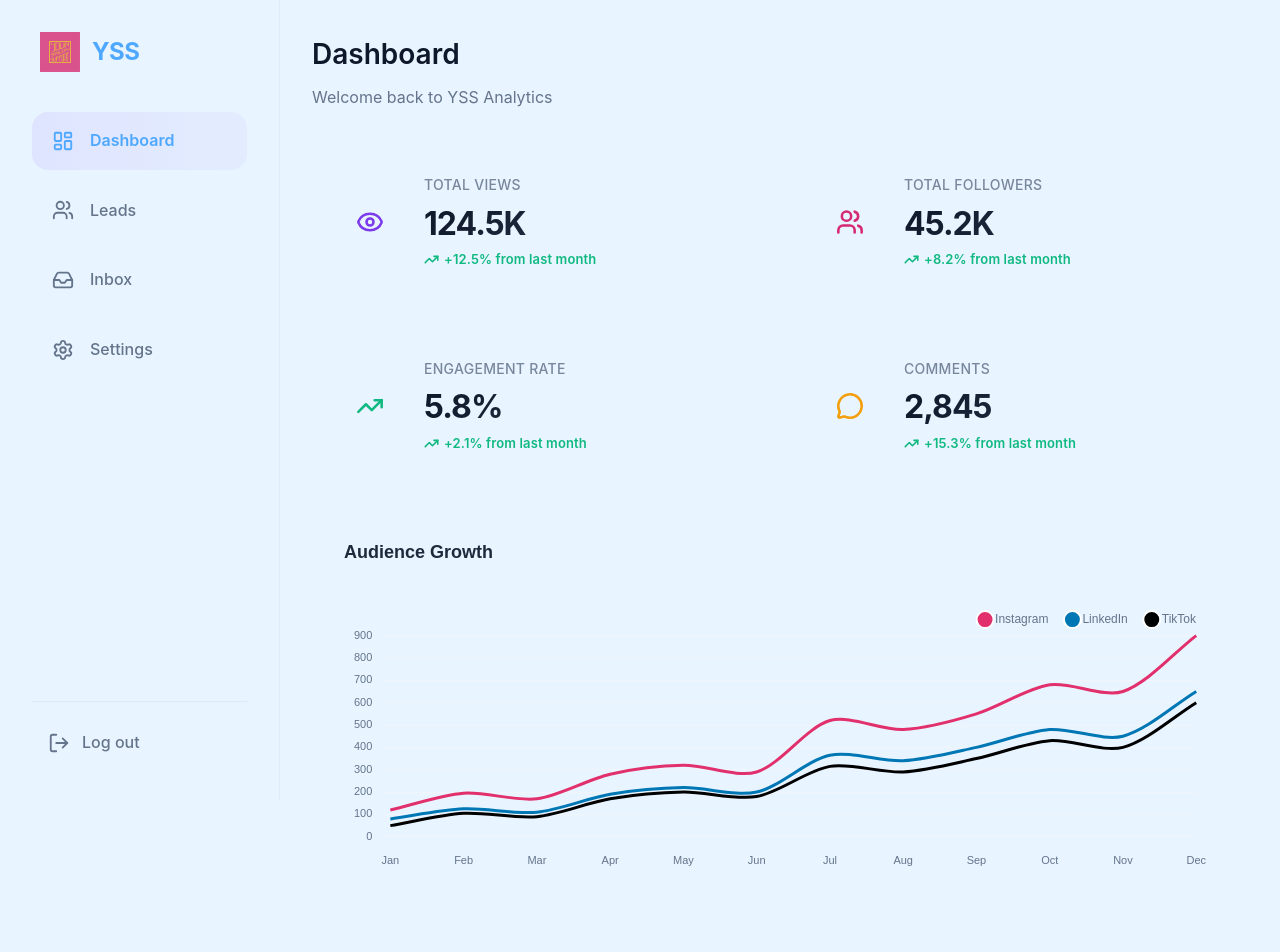
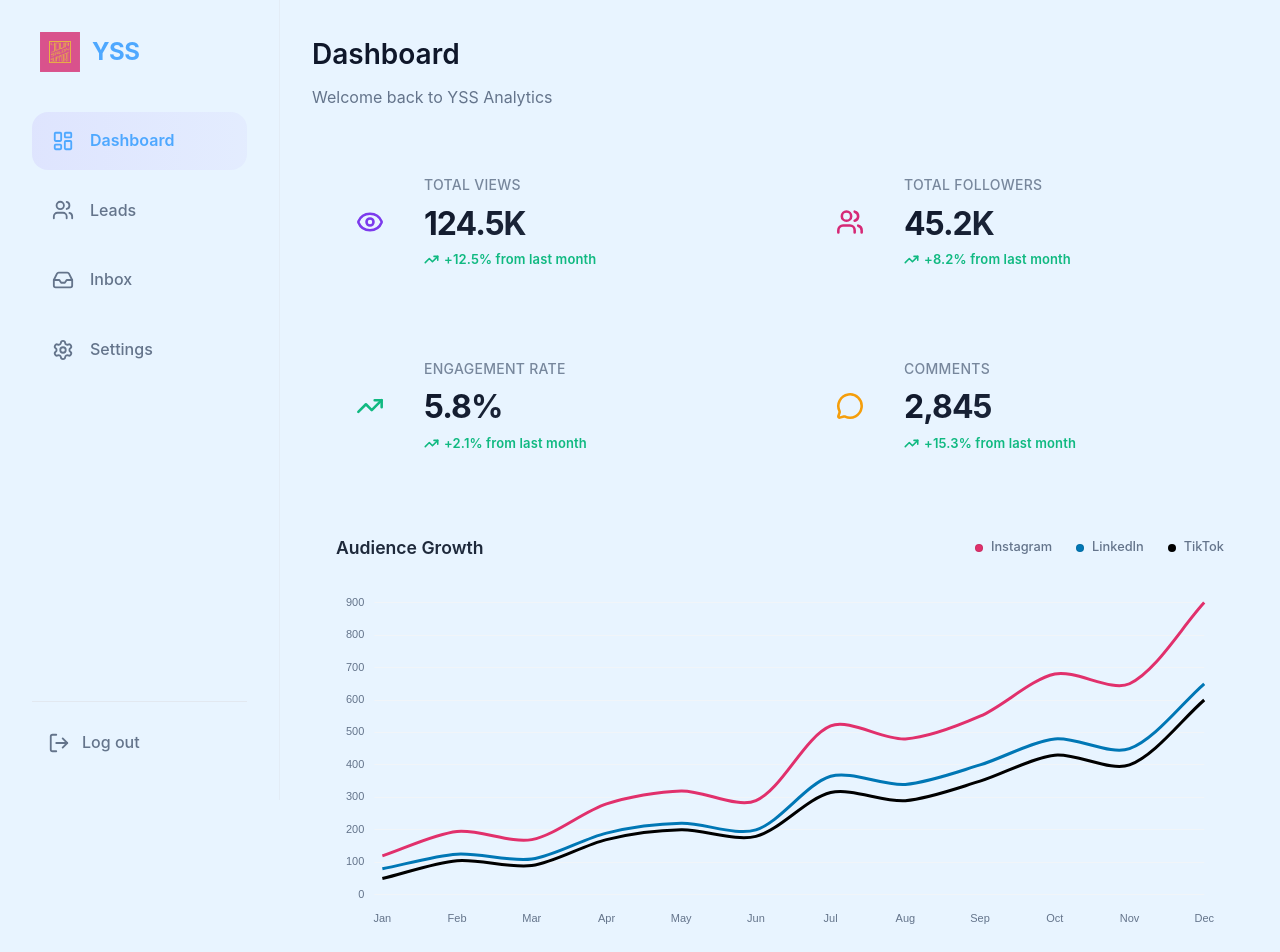
Before and after one commit to ABCD-Shubham/Dashboard-YSS, a React (Vite) app: page / in a window 1280 px wide. Shown: the top 952 px of the page. Built offline with nearby package versions, Linux system fonts and the light colour scheme.

Commit message:
Implement custom HTML header and legend for Audience Growth chart for perfect alignment

```diff
--- a/src/components/Dashboard.jsx
+++ b/src/components/Dashboard.jsx
@@ -275,33 +275,10 @@ const Dashboard = () => {
         maintainAspectRatio: false,
         plugins: {
             legend: {
-                position: 'top',
-                align: 'end',
-                labels: {
-                    usePointStyle: true,
-                    boxWidth: 8,
-                    padding: 20,
-                    color: '#64748b',
-                    font: {
-                        family: "'Outfit', sans-serif",
-                        size: 12,
-                        weight: 500
-                    }
-                },
+                display: false
             },
             title: {
-                display: true,
-                text: 'Audience Growth',
-                align: 'start',
-                font: {
-                    family: "'Outfit', sans-serif",
-                    size: 18,
-                    weight: '600',
-                },
-                padding: {
-                    bottom: 30,
-                },
-                color: '#1e293b'
+                display: false
             },
             tooltip: {
                 backgroundColor: 'rgba(255, 255, 255, 0.95)',
@@ -377,8 +354,31 @@ const Dashboard = () => {
             </div>
 
             {/* Main Chart Area - Audience Growth */}
-            <div className="card" style={{ height: '400px', marginBottom: '1.5rem' }}>
-                <Line options={lineChartOptions} data={socialGrowthData} />
+            <div className="card" style={{ padding: '1.5rem', marginBottom: '1.5rem' }}>
+                <div style={{ display: 'flex', justifyContent: 'space-between', alignItems: 'center', marginBottom: '1.5rem' }}>
+                    <h3 style={{ fontSize: '1.1rem', fontWeight: 600, color: '#1e293b', margin: 0 }}>Audience Growth</h3>
+                    <div style={{ display: 'flex', gap: '1.5rem' }}>
+                        {[
+                            { label: 'Instagram', color: '#E1306C' },
+                            { label: 'LinkedIn', color: '#0077B5' },
+                            { label: 'TikTok', color: '#000000' }
+                        ].map(item => (
+                            <div key={item.label} style={{ display: 'flex', alignItems: 'center', gap: '8px' }}>
+                                <div style={{
+                                    width: '8px',
+                                    height: '8px',
+                                    borderRadius: '50%',
+                                    backgroundColor: item.color,
+                                    border: '1px solid rgba(0,0,0,0.1)' // Subtle border for definition
+                                }}></div>
+                                <span style={{ fontSize: '0.8rem', fontWeight: 500, color: '#64748b', lineHeight: 1 }}>{item.label}</span>
+                            </div>
+                        ))}
+                    </div>
+                </div>
+                <div style={{ height: '350px' }}>
+                    <Line options={lineChartOptions} data={socialGrowthData} />
+                </div>
             </div>
 
             <div className="dashboard-grid" style={{ marginTop: 0 }}>
```
